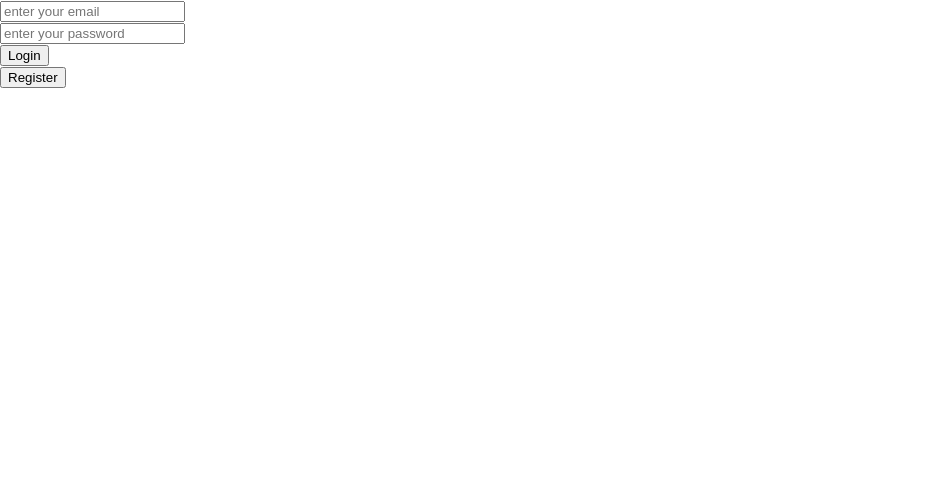
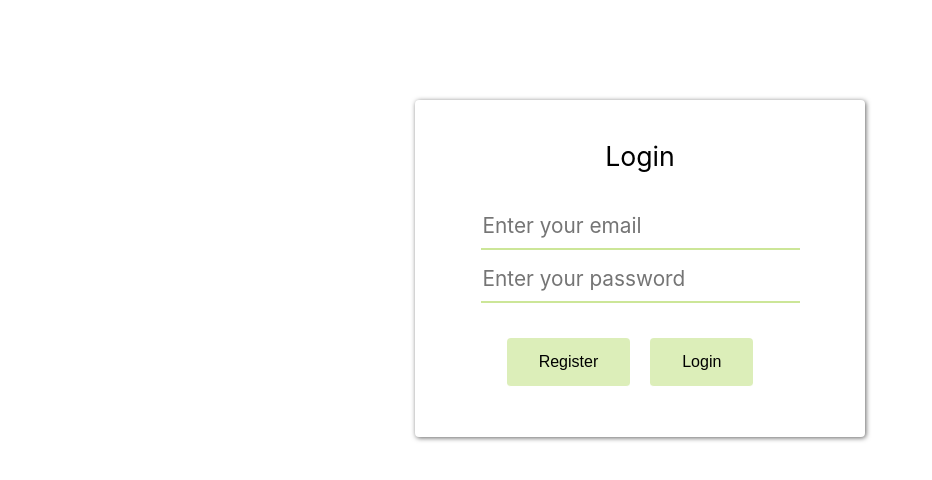
Before and after one commit to Vinicius-8/linktree_clone, a Next.js app: page /login in a window 1280 px wide. Shown: the top 480 px of the page, without its empty margins (0-932 px from the left). Built offline with nearby package versions, Linux system fonts and the light colour scheme.

Commit message:
Validacao de url e css de login e register

```diff
--- a/components/ListSocialDashboard.js
+++ b/components/ListSocialDashboard.js
@@ -37,9 +37,8 @@ const ListSocialDashboard = ({userNickname, setIsCreating}) => {
       <div className={DashboardStyles.createSocialContainerParent}>
         <span style={{textAlign:"center",fontSize: "14pt", fontWeight:'400', marginTop: '15px' }}>Your social networks:</span>
         {socials.map(social => (
-          <div className={DashboardStyles.createSocialContainer} style={{height: '245px'}}>
+
           <SocialDashboardCell socialData={social} key={social._id}/>
-          </div>
         ))}
 
       </div>
--- a/components/Login.js
+++ b/components/Login.js
@@ -3,6 +3,8 @@ import { useRouter } from "next/router";
 import {useCookies} from 'react-cookie'
 
 import authService from '../features/auth/authService'
+
+import LoginRegister from '../styles/LoginRegister.module.css'
 
 
 const Login = () => {
@@ -84,74 +86,106 @@ const Login = () => {
     {!register ?
 
         // just login user
-    <div>
+    <div className={LoginRegister.LRContainer}>
+        <div className={LoginRegister.LRInnerContainer}>
+            <div className={LoginRegister.LRTitle}>Login</div>
             <form onSubmit={onSubmit}>
                 <div>
 
-                <input type="text" id='email' name='email' value={email} placeholder='enter your email'
+                    <input type="text" id='email' name='email' value={email} placeholder='Enter your email'
+                        className={LoginRegister.LRInput}
                         onChange={onChange}
                     />
                 </div>
 
                 <div>
-                <input type="password" className="form" id='password' name='password' value={password} placeholder='enter your password'
+                    <input type="password"  id='password' name='password' value={password} placeholder='Enter your password'
+                        className={LoginRegister.LRInput}
                         onChange={onChange}
                     />
                 </div>
 
+            <div className={LoginRegister.LRButtonContainer}>
+                <div className={LoginRegister.LRButtonInnerContainer}>
                     <div>
-              <button type="submit">Login</button>
+                        <button type="submit"
+                            className={LoginRegister.LRButton}
+                        >Login</button>
+                    </div>
+                    <div>
+                        <button
+                        className={LoginRegister.LRButton}
+                        onClick={()=> setRegister(true)}>Register</button>
+                    </div>
+                </div>
             </div>
             </form>
-        <div>
-            <button onClick={()=> setRegister(true)}>Register</button>
+
         </div>
     </div>:
 
     // register user
+    <div className={LoginRegister.LRContainer}>
+        <div className={LoginRegister.LRInnerContainer}>
+            <form onSubmit={onSubmit}>
+                <div className={LoginRegister.LRSpanLabel}>Name: </div>
                 <div>
-        <form onSubmit={onSubmit}>
+                    <input type="text" id='name' name='name' value={name} placeholder='Enter your name'
+                        className={LoginRegister.LRInput}
+                        onChange={onChange}
+                    />
+                </div>
+                <div className={LoginRegister.LRSpanLabel}>Nickname: </div>
                 <div>
-                <input type="text" id='name' name='name' value={name} placeholder='enter your name'
+
+                    <input type="text" id='nickname' name='nickname' value={nickname} placeholder='Enter your nickname'
+                        className={LoginRegister.LRInput}
                         onChange={onChange}
                     />
                 </div>
 
+                <div className={LoginRegister.LRSpanLabel}>Email: </div>
                 <div>
-                <input type="text" id='nickname' name='nickname' value={nickname} placeholder='enter your nickname'
+
+                    <input type="text" id='email' name='email' value={email} placeholder='Enter your email'
+                        className={LoginRegister.LRInput}
                         onChange={onChange}
                     />
                 </div>
 
+                <div className={LoginRegister.LRSpanLabel}>Password: </div>
                 <div>
-
-                <input type="text" id='email' name='email' value={email} placeholder='enter your email'
+                    <input type="password" id='password' name='password' value={password} placeholder='Enter your password'
+                    className={LoginRegister.LRInput}
                     onChange={onChange}
                     />
                 </div>
 
+                <div className={LoginRegister.LRSpanLabel}>Repeat Password: </div>
                 <div>
-                <input type="password" className="form" id='password' name='password' value={password} placeholder='enter your password'
+                    <input type="password" id='password2' name='password2' value={password2} placeholder='Enter your password again'
+                    className={LoginRegister.LRInput}
                     onChange={onChange}
                     />
                 </div>
 
+
+                <div className={LoginRegister.LRButtonContainer}>
+                    <div className={LoginRegister.LRButtonInnerContainer}>
                         <div>
-                <input type="password" className="form" id='password2' name='password2' value={password2} placeholder='enter your password again'
-                onChange={onChange}
-                />
+                            <button className={LoginRegister.LRButton} type="submit">Register</button>
                         </div>
 
                         <div>
-              <button type="submit">Register</button>
+                            <button  className={LoginRegister.LRButton} onClick={()=> setRegister(false)}>I already have an account</button>
+                        </div>
+                    </div>
                 </div>
         </form>
 
-        <div>
-            <button onClick={()=> setRegister(false)}>I already have an account</button>
+
         </div>
     </div>
-
     }
     </>
   )
--- a/components/SocialDashboardCell.js
+++ b/components/SocialDashboardCell.js
@@ -60,6 +60,7 @@ const SocialDashboardCell = ({socialData}) => {
   return (
     <div>
         {isVisible ?
+        <div className={DashboardStyles.createSocialContainer} style={{height: '245px'}}>
             <div>
                 <div className={DashboardStyles.createSocialTitle}></div>
                 <div className={DashboardStyles.socialCell}>
@@ -74,6 +75,7 @@ const SocialDashboardCell = ({socialData}) => {
                 </div>
                 <ToastContainer position="top-left" theme='colored' autoClose="1200" />
             </div>
+        </div>
         : <></> }
     </div>
   )
--- /dev/null
+++ b/styles/LoginRegister.module.css
@@ -0,0 +1,79 @@
+.LRContainer{
+    /* background-color: aqua; */
+    width: 100%;
+    padding-top: 100px;
+}
+
+.LRInnerContainer{
+    width: 35%;
+    min-width: 450px;
+    /* background-color: aquamarine; */
+    margin: 0 auto;
+    text-align: center;
+    border-radius: 4px;
+    box-shadow: 1px 1px 5px #656565;
+
+    padding-top: 40px;
+    padding-bottom: 50px;
+}
+
+.LRTitle{
+    font-size: 20pt;
+    font-weight: 400;
+    padding-bottom: 40px;
+    /* background-color: #656565; */
+}
+
+
+.LRSpanLabel{
+    width: 70%;
+    margin: 0 auto;
+    color:rgb(153, 205, 50);
+    text-align: start;
+
+}
+
+.LRInput{
+    font-family: inherit;
+    width: 70%;
+    border: 0;
+    border-bottom: 2px solid rgba(153, 205, 50, 0.5);;
+    outline: 0;
+    font-size: 1.3rem;
+    padding-bottom: 10px;
+    margin-bottom: 15px;
+    background: transparent;
+}
+
+.LRButton {
+    background-color: rgba(153, 205, 50, 0.342);
+    border: none;
+    color: black;
+    padding: 15px 32px;
+    text-align: center;
+    text-decoration: none;
+    display: inline-block;
+    font-size: 16px;
+    border-bottom: 1px solid #FFF;
+    border-radius: 4px;
+    cursor: pointer;
+    height: max-content;
+    width: max-content;
+    margin-right: 20px;
+}
+
+.LRButtonContainer{
+    /* background-color: aliceblue; */
+    display: grid;
+    justify-content: center;
+
+    /* background-color: red;  */
+    margin-top: 20px;
+}
+
+.LRButtonInnerContainer{
+    margin: 0 auto;
+    display: inline-flex;
+    flex-direction: row-reverse;
+    /* background-color: red; */
+}
```
Also changed, not shown: components/CreateSocial.js (+16 -0 lines), pages/[nickname]/index.js (+11 -11 lines). Lines whose indentation alone changed are shown as unchanged.
